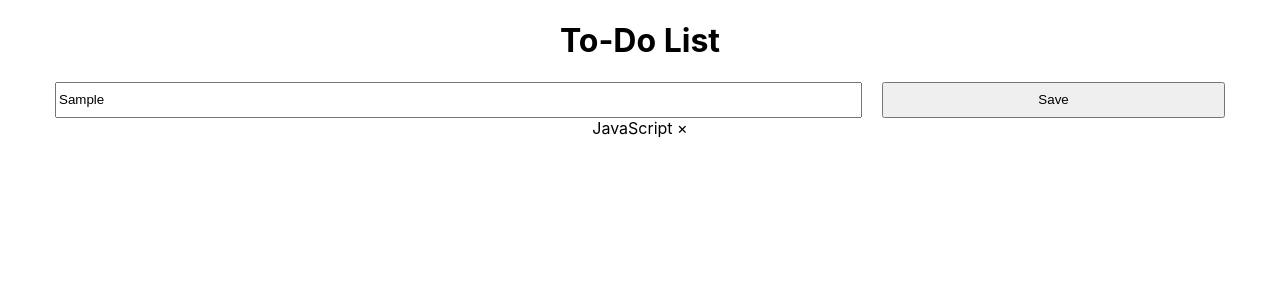
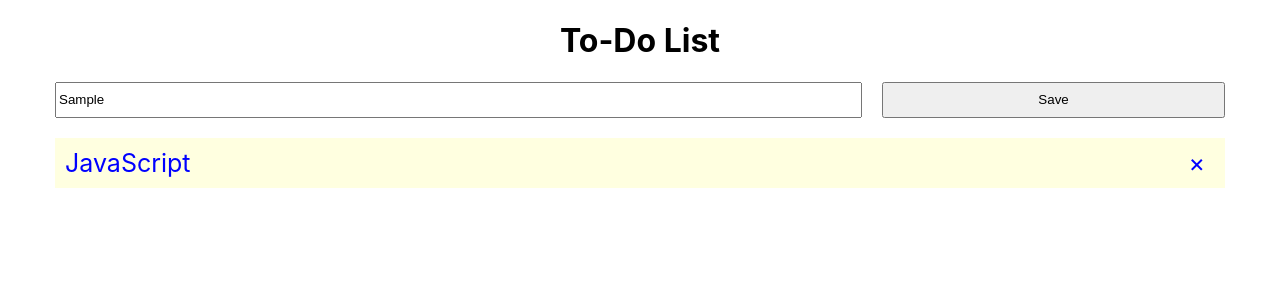
Before and after one commit to ani-codes24/To-Do-List, a React (Create React App) app in the folder todolist/: page / in a window 1280 px wide. Both pictures are taken after typing "Sample" into the empty fields and a click on the button "Save". Shown: the top 300 px of the page. Built offline with nearby package versions, Linux system fonts and the light colour scheme.

Commit message:
Done some task listing part

```diff
--- a/todolist/src/App.css
+++ b/todolist/src/App.css
@@ -60,10 +60,23 @@ form button{
 
 .outerDiv ul{
   margin: 0px;
+  margin-top: 20px;
   padding: 0px;
   list-style: none;
 }
 
 .outerDiv ul li{
+  padding: 10px;
+  background-color: lightyellow;
+  color: blue;
+  text-align: left;
+  position: relative;
+  font-size: 25px;
+  margin-bottom: 20px;
+}
 
+.outerDiv ul li span{
+  right: 20px;
+  cursor: pointer;
+  position: absolute;
 }
--- a/todolist/src/App.js
+++ b/todolist/src/App.js
@@ -16,7 +16,13 @@ function App() {
       alert("Already Exists!!")
     }
     event.preventDefault();
+
   }
+  let list=todolist.map((value, index)=>{
+    return(
+      <ToDoListItems/>
+    )
+  })
   return (
     <div className="App">
       <h1> To-Do List</h1>
@@ -25,7 +31,7 @@ function App() {
       </form>
       <div className='outerDiv'>
         <ul>
-            <li>JavaScript <span>&times;</span></li>
+            {list}
         </ul>
       </div>
     </div>
@@ -33,3 +39,8 @@ function App() {
 }
 
 export default App;
+function ToDoListItems(){
+  return(
+    <li>JavaScript <span>&times;</span></li>
+  )
+}
```
Also changed, not shown: 1 other file (tests, documents, lock files or other folders).
